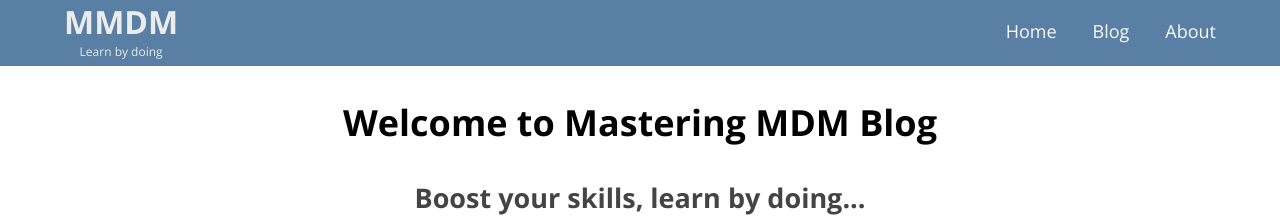
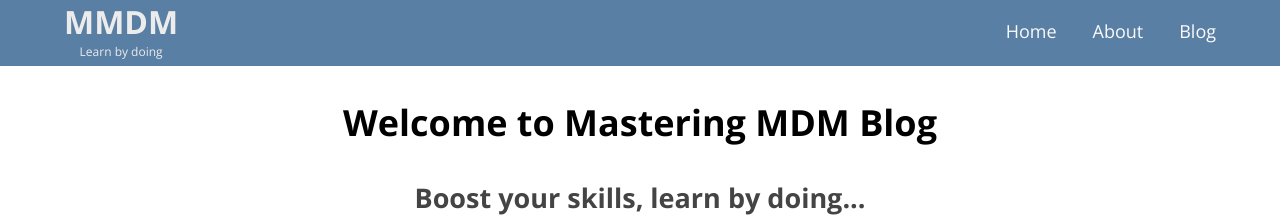
Before and after one commit to jays1ngh/jays1ngh.github.io, a Jekyll site: the page built from index.html, in a window 1280 px wide. Shown: the top 217 px of the page. Built offline with Jekyll 4.4.1, drawn with Linux system fonts in a browser that asks for light colours.

Commit message:
Updated files

```diff
--- a/_config.yml
+++ b/_config.yml
@@ -3,6 +3,14 @@ subtitle: Learn by doing
 url: "" # the base url and protocol e.g https://blog.masteringmdm.com
 baseurl: "" # subpath of your site, e.g /blog
 
+# Navigation
+urls:
+    - text: Home
+      url: /
+    - text: About
+      url: /about
+    - text: Blog
+      url: /blog
 
 collections:
   authors:
--- a/_includes/navigation.html
+++ b/_includes/navigation.html
@@ -12,9 +12,15 @@
 
         <nav>
             <ul>
-                <li><a href="/" class="current-page">Home</a></li>
+                {% for i in site.urls %}
+                <!-- <li><a href="/" class="current-page">Home</a></li>
                 <li><a href="{{site.url}}{{site.baseurl}}/blog/">Blog</a></li>
-                <li><a href="{{site.url}}{{site.baseurl}}/about">About</a></li>
+                <li><a href="{{site.url}}{{site.baseurl}}/about">About</a></li> -->
+                <li>
+                    <a href="{{ site.url}}{{site.baseurl}}{{ i.url }}">
+                        {{ i.text }}</a>
+                </li>
+                {% endfor %}
             </ul>
         </nav>
 
```
